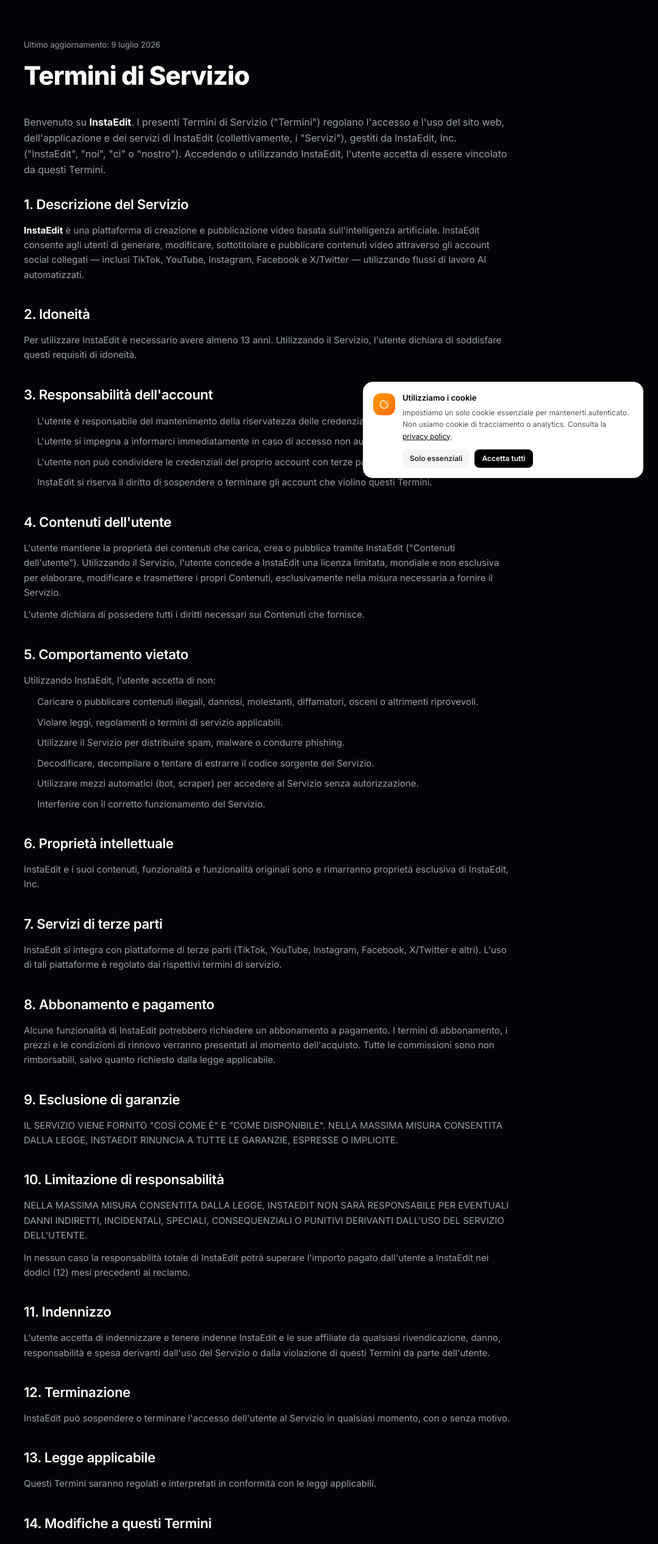
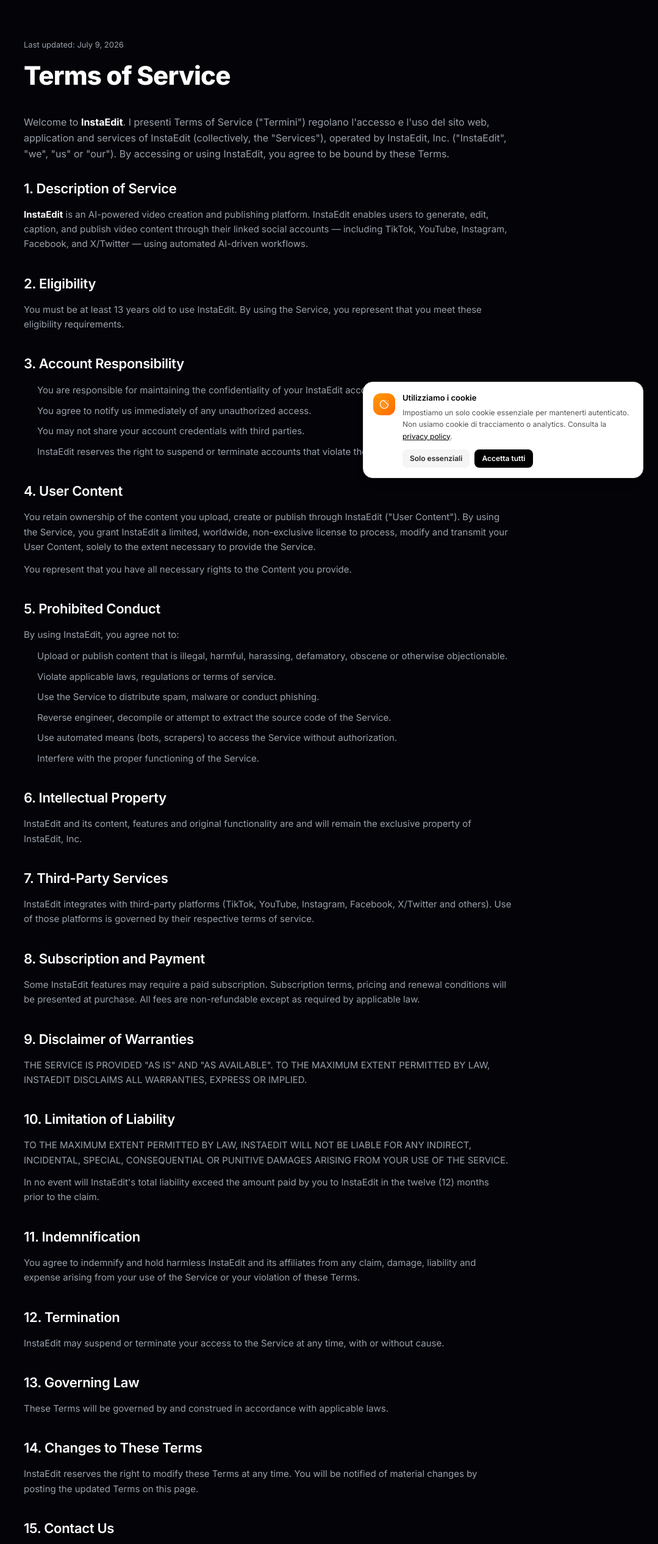
Before and after one commit to Marcuss-ops/InstaeditLogin, a React (Vite) app in the folder web/: page /terms in a window 1280 px wide. Shown: the top 2532 px of the page at 61% size, without its empty margins (201-1280 px from the left). Built offline with nearby package versions, Linux system fonts and the light colour scheme; no server answers.

Commit message:
fix(web): localize TermsOfService.tsx opening prose to English
Section 1 ("Description of Service") opening paragraph was the last remaining Italian fragment in ToS — translated to English. All other sections were already English.

```diff
--- a/web/src/pages/TermsOfService.tsx
+++ b/web/src/pages/TermsOfService.tsx
@@ -2,90 +2,90 @@
   return (
     <div className="min-h-screen bg-[#030308] text-[#e8e8ef] py-16 px-6">
       <main className="max-w-[800px] mx-auto">
-        <p className="text-[#9aa0aa] text-[13px] mb-2">Ultimo aggiornamento: 9 luglio 2026</p>
+        <p className="text-[#9aa0aa] text-[13px] mb-2">Last updated: July 9, 2026</p>
         <h1 className="text-[clamp(28px,4vw,42px)] font-extrabold tracking-[-0.02em] mb-8 text-white">
-          Termini di Servizio
+          Terms of Service
         </h1>
 
         <p className="text-[#9aa0aa] leading-relaxed mb-7">
-          Benvenuto su <strong className="text-white">InstaEdit</strong>. I presenti Termini di Servizio ("Termini") regolano l'accesso e l'uso del sito web,
-          dell'applicazione e dei servizi di InstaEdit (collettivamente, i "Servizi"), gestiti da InstaEdit, Inc. ("InstaEdit", "noi", "ci" o "nostro").
-          Accedendo o utilizzando InstaEdit, l'utente accetta di essere vincolato da questi Termini.
+          Welcome to <strong className="text-white">InstaEdit</strong>. I presenti Terms of Service ("Termini") regolano l'accesso e l'uso del sito web,
+          application and services of InstaEdit (collectively, the "Services"), operated by InstaEdit, Inc. ("InstaEdit", "we", "us" or "our").
+          By accessing or using InstaEdit, you agree to be bound by these Terms.
         </p>
 
-        <LegalSection title="1. Descrizione del Servizio">
-          <p><strong className="text-white">InstaEdit</strong> è una piattaforma di creazione e pubblicazione video basata sull'intelligenza artificiale. InstaEdit consente agli utenti di generare, modificare, sottotitolare e pubblicare contenuti video attraverso gli account social collegati — inclusi TikTok, YouTube, Instagram, Facebook e X/Twitter — utilizzando flussi di lavoro AI automatizzati.</p>
+        <LegalSection title="1. Description of Service">
+          <p><strong className="text-white">InstaEdit</strong> is an AI-powered video creation and publishing platform. InstaEdit enables users to generate, edit, caption, and publish video content through their linked social accounts — including TikTok, YouTube, Instagram, Facebook, and X/Twitter — using automated AI-driven workflows.</p>
         </LegalSection>
 
-        <LegalSection title="2. Idoneità">
-          <p>Per utilizzare InstaEdit è necessario avere almeno 13 anni. Utilizzando il Servizio, l'utente dichiara di soddisfare questi requisiti di idoneità.</p>
+        <LegalSection title="2. Eligibility">
+          <p>You must be at least 13 years old to use InstaEdit. By using the Service, you represent that you meet these eligibility requirements.</p>
         </LegalSection>
 
-        <LegalSection title="3. Responsabilità dell'account">
+        <LegalSection title="3. Account Responsibility">
           <ul>
-            <li>L'utente è responsabile del mantenimento della riservatezza delle credenziali del proprio account InstaEdit.</li>
-            <li>L'utente si impegna a informarci immediatamente in caso di accesso non autorizzato.</li>
-            <li>L'utente non può condividere le credenziali del proprio account con terze parti.</li>
-            <li>InstaEdit si riserva il diritto di sospendere o terminare gli account che violino questi Termini.</li>
+            <li>You are responsible for maintaining the confidentiality of your InstaEdit account credentials.</li>
+            <li>You agree to notify us immediately of any unauthorized access.</li>
+            <li>You may not share your account credentials with third parties.</li>
+            <li>InstaEdit reserves the right to suspend or terminate accounts that violate these Terms.</li>
           </ul>
         </LegalSection>
 
-        <LegalSection title="4. Contenuti dell'utente">
-          <p>L'utente mantiene la proprietà dei contenuti che carica, crea o pubblica tramite InstaEdit ("Contenuti dell'utente"). Utilizzando il Servizio, l'utente concede a InstaEdit una licenza limitata, mondiale e non esclusiva per elaborare, modificare e trasmettere i propri Contenuti, esclusivamente nella misura necessaria a fornire il Servizio.</p>
-          <p className="mt-3">L'utente dichiara di possedere tutti i diritti necessari sui Contenuti che fornisce.</p>
+        <LegalSection title="4. User Content">
+          <p>You retain ownership of the content you upload, create or publish through InstaEdit ("User Content"). By using the Service, you grant InstaEdit a limited, worldwide, non-exclusive license to process, modify and transmit your User Content, solely to the extent necessary to provide the Service.</p>
+          <p className="mt-3">You represent that you have all necessary rights to the Content you provide.</p>
         </LegalSection>
 
-        <LegalSection title="5. Comportamento vietato">
-          <p>Utilizzando InstaEdit, l'utente accetta di non:</p>
+        <LegalSection title="5. Prohibited Conduct">
+          <p>By using InstaEdit, you agree not to:</p>
           <ul>
-            <li>Caricare o pubblicare contenuti illegali, dannosi, molestanti, diffamatori, osceni o altrimenti riprovevoli.</li>
-            <li>Violare leggi, regolamenti o termini di servizio applicabili.</li>
-            <li>Utilizzare il Servizio per distribuire spam, malware o condurre phishing.</li>
-            <li>Decodificare, decompilare o tentare di estrarre il codice sorgente del Servizio.</li>
-            <li>Utilizzare mezzi automatici (bot, scraper) per accedere al Servizio senza autorizzazione.</li>
-            <li>Interferire con il corretto funzionamento del Servizio.</li>
+            <li>Upload or publish content that is illegal, harmful, harassing, defamatory, obscene or otherwise objectionable.</li>
+            <li>Violate applicable laws, regulations or terms of service.</li>
+            <li>Use the Service to distribute spam, malware or conduct phishing.</li>
+            <li>Reverse engineer, decompile or attempt to extract the source code of the Service.</li>
+            <li>Use automated means (bots, scrapers) to access the Service without authorization.</li>
+            <li>Interfere with the proper functioning of the Service.</li>
           </ul>
         </LegalSection>
 
-        <LegalSection title="6. Proprietà intellettuale">
-          <p>InstaEdit e i suoi contenuti, funzionalità e funzionalità originali sono e rimarranno proprietà esclusiva di InstaEdit, Inc.</p>
+        <LegalSection title="6. Intellectual Property">
+          <p>InstaEdit and its content, features and original functionality are and will remain the exclusive property of InstaEdit, Inc.</p>
         </LegalSection>
 
-        <LegalSection title="7. Servizi di terze parti">
-          <p>InstaEdit si integra con piattaforme di terze parti (TikTok, YouTube, Instagram, Facebook, X/Twitter e altri). L'uso di tali piattaforme è regolato dai rispettivi termini di servizio.</p>
+        <LegalSection title="7. Third-Party Services">
+          <p>InstaEdit integrates with third-party platforms (TikTok, YouTube, Instagram, Facebook, X/Twitter and others). Use of those platforms is governed by their respective terms of service.</p>
         </LegalSection>
 
-        <LegalSection title="8. Abbonamento e pagamento">
-          <p>Alcune funzionalità di InstaEdit potrebbero richiedere un abbonamento a pagamento. I termini di abbonamento, i prezzi e le condizioni di rinnovo verranno presentati al momento dell'acquisto. Tutte le commissioni sono non rimborsabili, salvo quanto richiesto dalla legge applicabile.</p>
+        <LegalSection title="8. Subscription and Payment">
+          <p>Some InstaEdit features may require a paid subscription. Subscription terms, pricing and renewal conditions will be presented at purchase. All fees are non-refundable except as required by applicable law.</p>
         </LegalSection>
 
-        <LegalSection title="9. Esclusione di garanzie">
-          <p>IL SERVIZIO VIENE FORNITO "COSÌ COME È" E "COME DISPONIBILE". NELLA MASSIMA MISURA CONSENTITA DALLA LEGGE, INSTAEDIT RINUNCIA A TUTTE LE GARANZIE, ESPRESSE O IMPLICITE.</p>
+        <LegalSection title="9. Disclaimer of Warranties">
+          <p>THE SERVICE IS PROVIDED "AS IS" AND "AS AVAILABLE". TO THE MAXIMUM EXTENT PERMITTED BY LAW, INSTAEDIT DISCLAIMS ALL WARRANTIES, EXPRESS OR IMPLIED.</p>
         </LegalSection>
 
-        <LegalSection title="10. Limitazione di responsabilità">
-          <p>NELLA MASSIMA MISURA CONSENTITA DALLA LEGGE, INSTAEDIT NON SARÀ RESPONSABILE PER EVENTUALI DANNI INDIRETTI, INCIDENTALI, SPECIALI, CONSEQUENZIALI O PUNITIVI DERIVANTI DALL'USO DEL SERVIZIO DELL'UTENTE.</p>
-          <p className="mt-3">In nessun caso la responsabilità totale di InstaEdit potrà superare l'importo pagato dall'utente a InstaEdit nei dodici (12) mesi precedenti al reclamo.</p>
+        <LegalSection title="10. Limitation of Liability">
+          <p>TO THE MAXIMUM EXTENT PERMITTED BY LAW, INSTAEDIT WILL NOT BE LIABLE FOR ANY INDIRECT, INCIDENTAL, SPECIAL, CONSEQUENTIAL OR PUNITIVE DAMAGES ARISING FROM YOUR USE OF THE SERVICE.</p>
+          <p className="mt-3">In no event will InstaEdit's total liability exceed the amount paid by you to InstaEdit in the twelve (12) months prior to the claim.</p>
         </LegalSection>
 
-        <LegalSection title="11. Indennizzo">
-          <p>L'utente accetta di indennizzare e tenere indenne InstaEdit e le sue affiliate da qualsiasi rivendicazione, danno, responsabilità e spesa derivanti dall'uso del Servizio o dalla violazione di questi Termini da parte dell'utente.</p>
+        <LegalSection title="11. Indemnification">
+          <p>You agree to indemnify and hold harmless InstaEdit and its affiliates from any claim, damage, liability and expense arising from your use of the Service or your violation of these Terms.</p>
         </LegalSection>
 
-        <LegalSection title="12. Terminazione">
-          <p>InstaEdit può sospendere o terminare l'accesso dell'utente al Servizio in qualsiasi momento, con o senza motivo.</p>
+        <LegalSection title="12. Termination">
+          <p>InstaEdit may suspend or terminate your access to the Service at any time, with or without cause.</p>
         </LegalSection>
 
-        <LegalSection title="13. Legge applicabile">
-          <p>Questi Termini saranno regolati e interpretati in conformità con le leggi applicabili.</p>
+        <LegalSection title="13. Governing Law">
+          <p>These Terms will be governed by and construed in accordance with applicable laws.</p>
         </LegalSection>
 
-        <LegalSection title="14. Modifiche a questi Termini">
-          <p>InstaEdit si riserva il diritto di modificare questi Termini in qualsiasi momento. L'utente verrà informato di modifiche sostanziali pubblicando i Termini aggiornati su questa pagina.</p>
+        <LegalSection title="14. Changes to These Terms">
+          <p>InstaEdit reserves the right to modify these Terms at any time. You will be notified of material changes by posting the updated Terms on this page.</p>
         </LegalSection>
 
-        <LegalSection title="15. Contatti">
-          <p>Per domande su questi Termini, contattaci:</p>
+        <LegalSection title="15. Contact Us">
+          <p>For questions about these Terms, contact us:</p>
           <p className="mt-3">
             Email:{" "}
             <a href="mailto:hello@instaedit.org" className="text-[#0A84FF] hover:underline">
```
